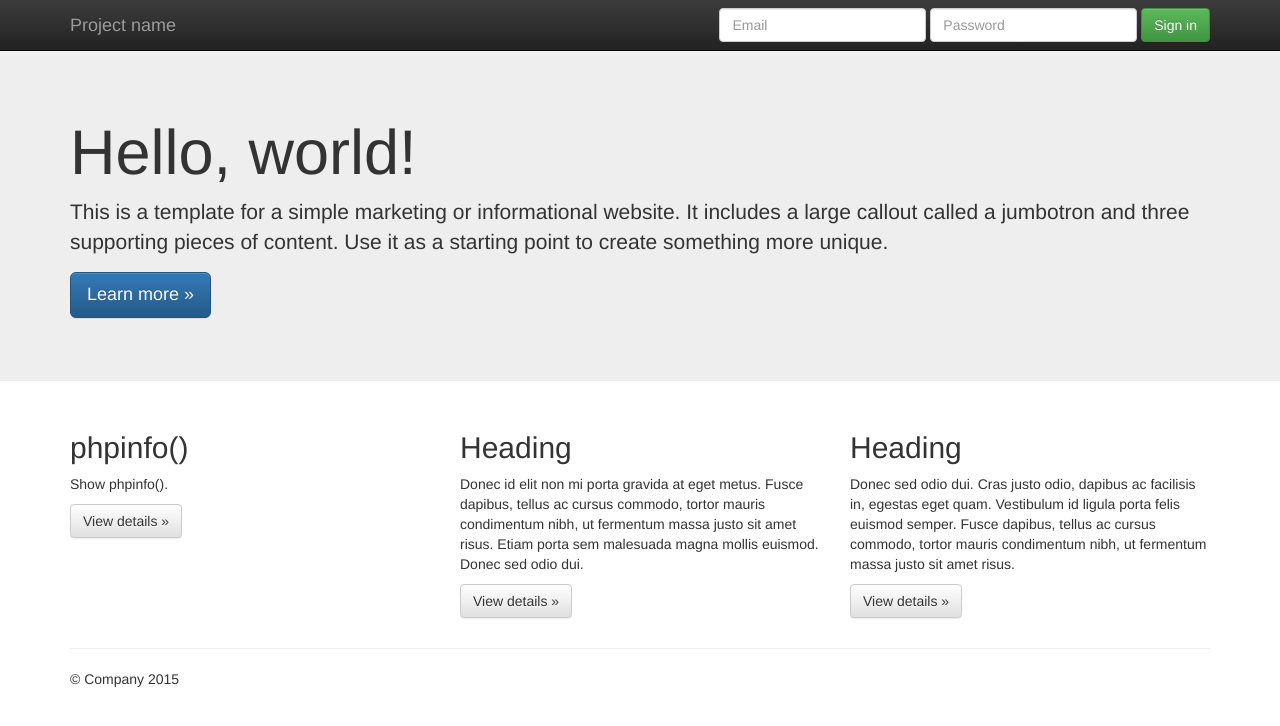
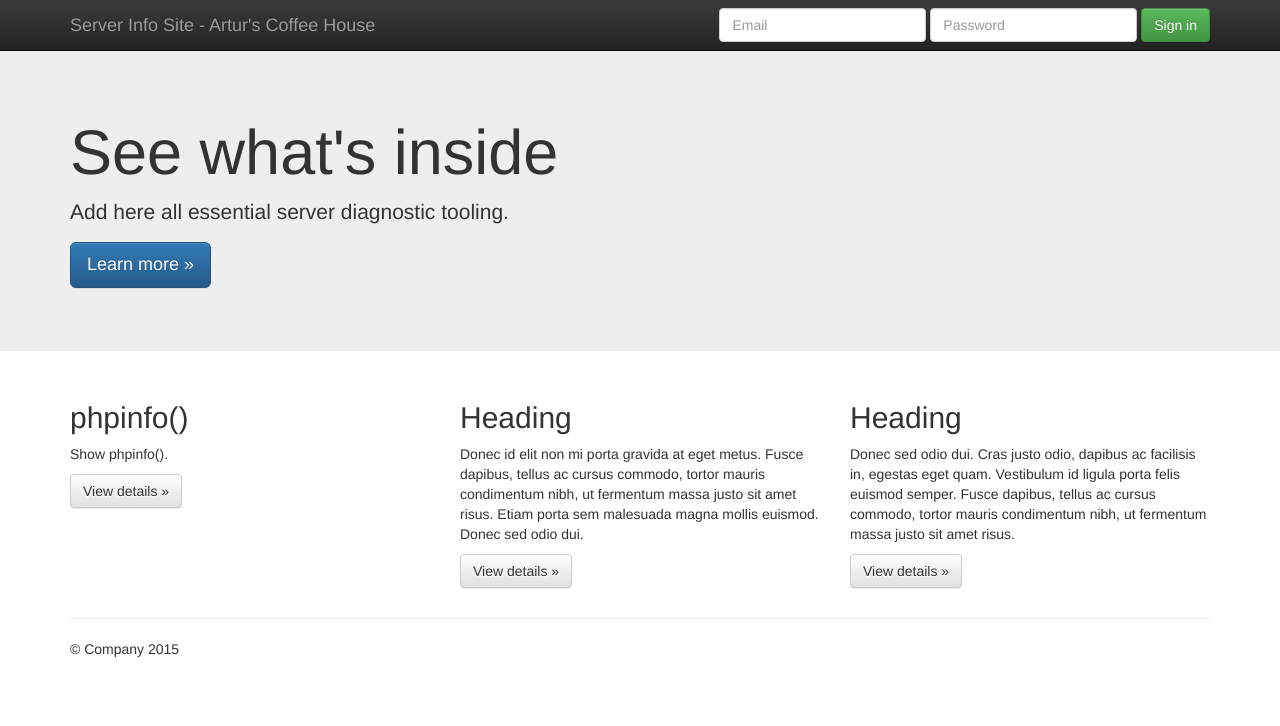
Before and after one commit to digitalrazortechnology/server-info-site, a plain HTML site: page index.html in a window 1280 px wide. Drawn offline with nearby package versions, Linux system fonts and the light colour scheme.

Commit message:
improve wording

```diff
--- a/index.html
+++ b/index.html
@@ -6,7 +6,7 @@
     <head>
         <meta charset="utf-8">
         <meta http-equiv="X-UA-Compatible" content="IE=edge,chrome=1">
-        <title></title>
+        <title>Server Info Site - Artur's Coffee House</title>
         <meta name="description" content="">
         <meta name="viewport" content="width=device-width, initial-scale=1">
         <link rel="apple-touch-icon" href="apple-touch-icon.png">
@@ -36,7 +36,7 @@
             <span class="icon-bar"></span>
             <span class="icon-bar"></span>
           </button>
-          <a class="navbar-brand" href="#">Project name</a>
+          <a class="navbar-brand" href="#">Server Info Site - Artur's Coffee House</a>
         </div>
         <div id="navbar" class="navbar-collapse collapse">
           <form class="navbar-form navbar-right" role="form">
@@ -55,8 +55,8 @@
     <!-- Main jumbotron for a primary marketing message or call to action -->
     <div class="jumbotron">
       <div class="container">
-        <h1>Hello, world!</h1>
-        <p>This is a template for a simple marketing or informational website. It includes a large callout called a jumbotron and three supporting pieces of content. Use it as a starting point to create something more unique.</p>
+        <h1>See what's inside</h1>
+        <p>Add here all essential server diagnostic tooling.</p>
         <p><a class="btn btn-primary btn-lg" href="#" role="button">Learn more &raquo;</a></p>
       </div>
     </div>
@@ -67,7 +67,7 @@
         <div class="col-md-4">
           <h2>phpinfo()</h2>
           <p>Show phpinfo(). </p>
-          <p><a class="btn btn-default" href="#" role="button">View details &raquo;</a></p>
+          <p><a class="btn btn-default" href="phpinfo.php" role="button">View details &raquo;</a></p>
         </div>
         <div class="col-md-4">
           <h2>Heading</h2>
```
